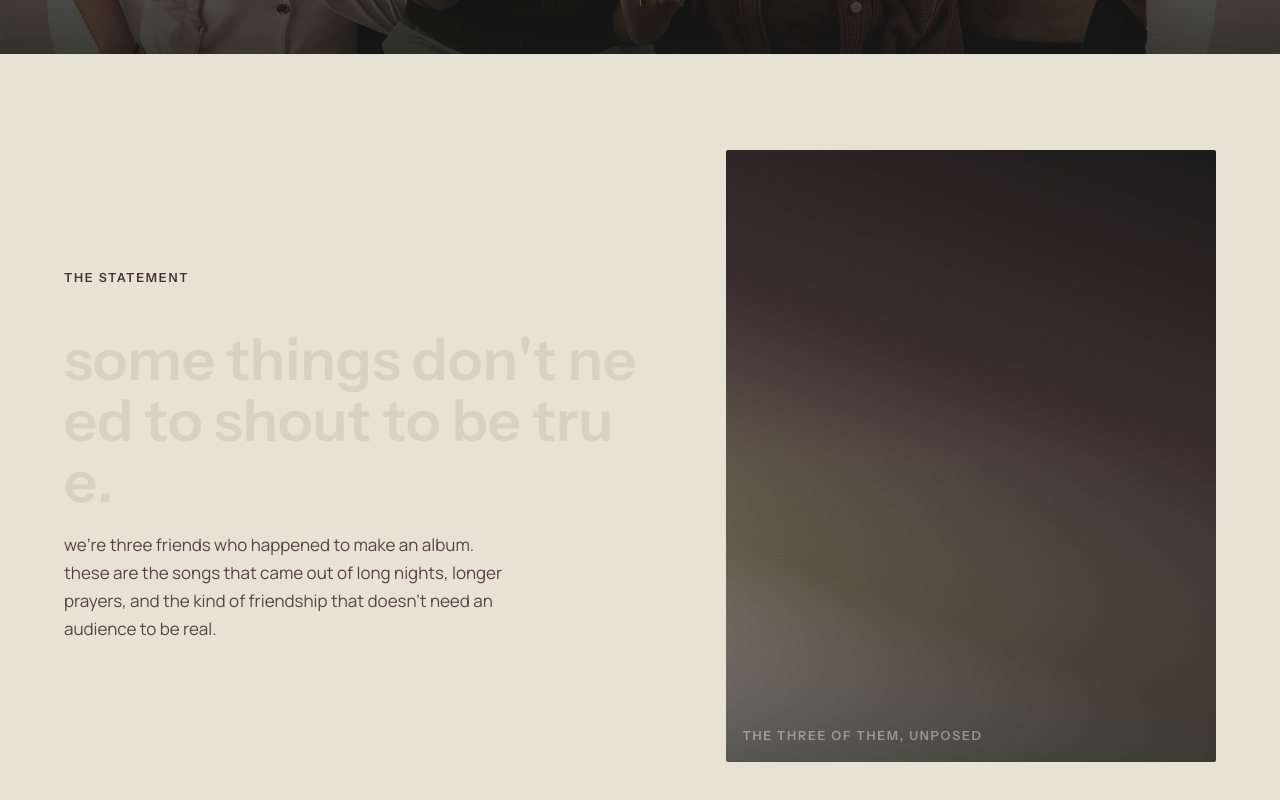
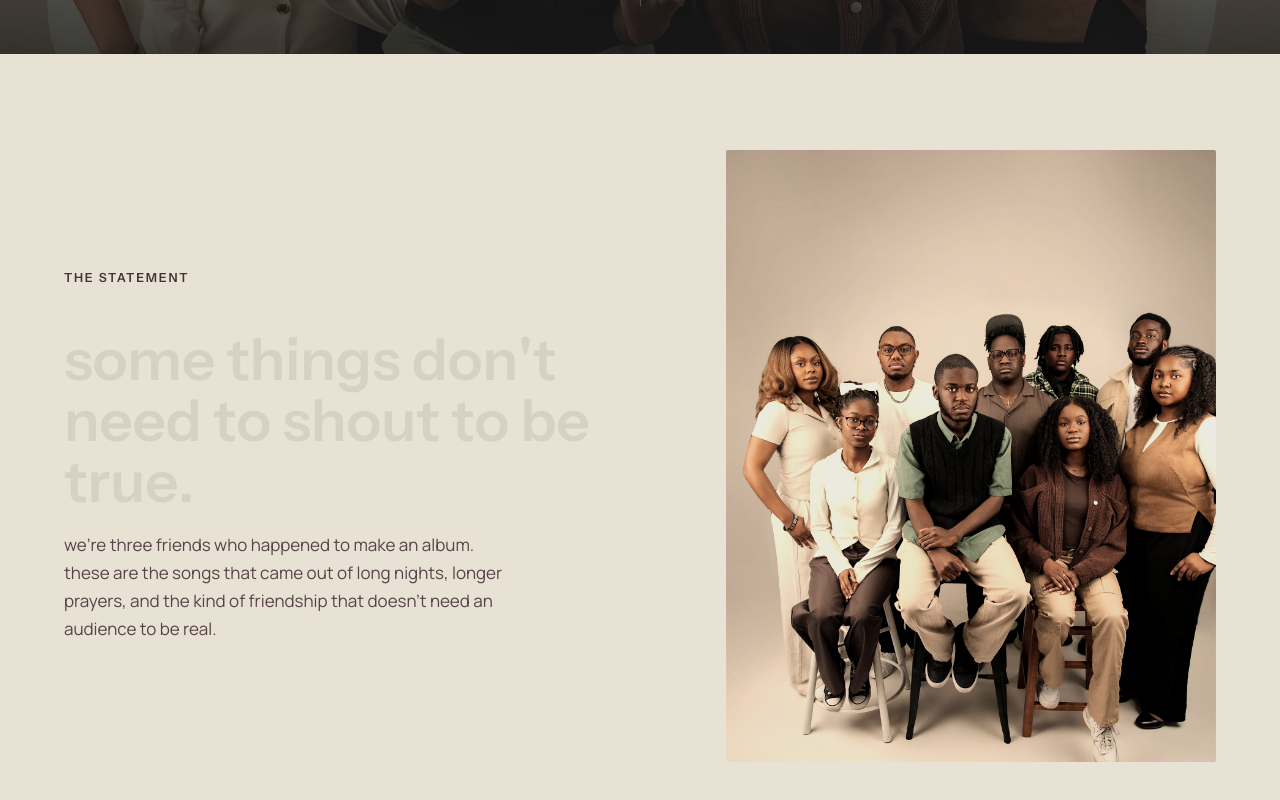
Before and after one commit to eayanwale/onevoice-website, a Next.js app: page / in a window 1280 px wide. Shown: the part 746-1546 px from the top of the page. Built offline with nearby package versions, Linux system fonts and the light colour scheme.

Commit message:
fix: statement heading word-wrap and swap in real photography

```diff
--- a/components/sections/Statement.tsx
+++ b/components/sections/Statement.tsx
@@ -1,6 +1,6 @@
-import PlaceholderImage from "@/components/PlaceholderImage";
+import DuotonePhoto from "@/components/DuotonePhoto";
 
-const STATEMENT = "some things don't need to shout to be true.";
+const WORDS = "some things don't need to shout to be true.".split(" ");
 
 export default function Statement() {
   return (
@@ -18,11 +18,18 @@ export default function Statement() {
             data-split-heading
             className="max-w-xl text-[32px] font-semibold leading-[1.05] text-charcoal sm:text-[46px] lg:text-[58px]"
           >
-            {STATEMENT.split("").map((ch, i) => (
-              <span key={i} data-char className="inline-block whitespace-pre">
-                {ch}
-              </span>
-            ))}
+            {WORDS.flatMap((word, wi) => {
+              const wordSpan = (
+                <span key={`w-${wi}`} className="inline-block whitespace-nowrap">
+                  {word.split("").map((ch, ci) => (
+                    <span key={ci} data-char className="inline-block">
+                      {ch}
+                    </span>
+                  ))}
+                </span>
+              );
+              return wi < WORDS.length - 1 ? [wordSpan, " "] : [wordSpan];
+            })}
           </h2>
           <p
             data-reveal
@@ -36,9 +43,10 @@ export default function Statement() {
         </div>
 
         <div data-reveal className="relative aspect-[4/5] overflow-hidden rounded-sm">
-          <PlaceholderImage
-            label="the three of them, unposed"
-            variant={1}
+          <DuotonePhoto
+            src="/images/MNFD6096-.jpg"
+            alt="The One Voice collective"
+            objectPosition="50% 15%"
             className="h-full w-full"
           />
         </div>
```
Also changed, not shown: public/images/MNFD6096-.jpg (added).
